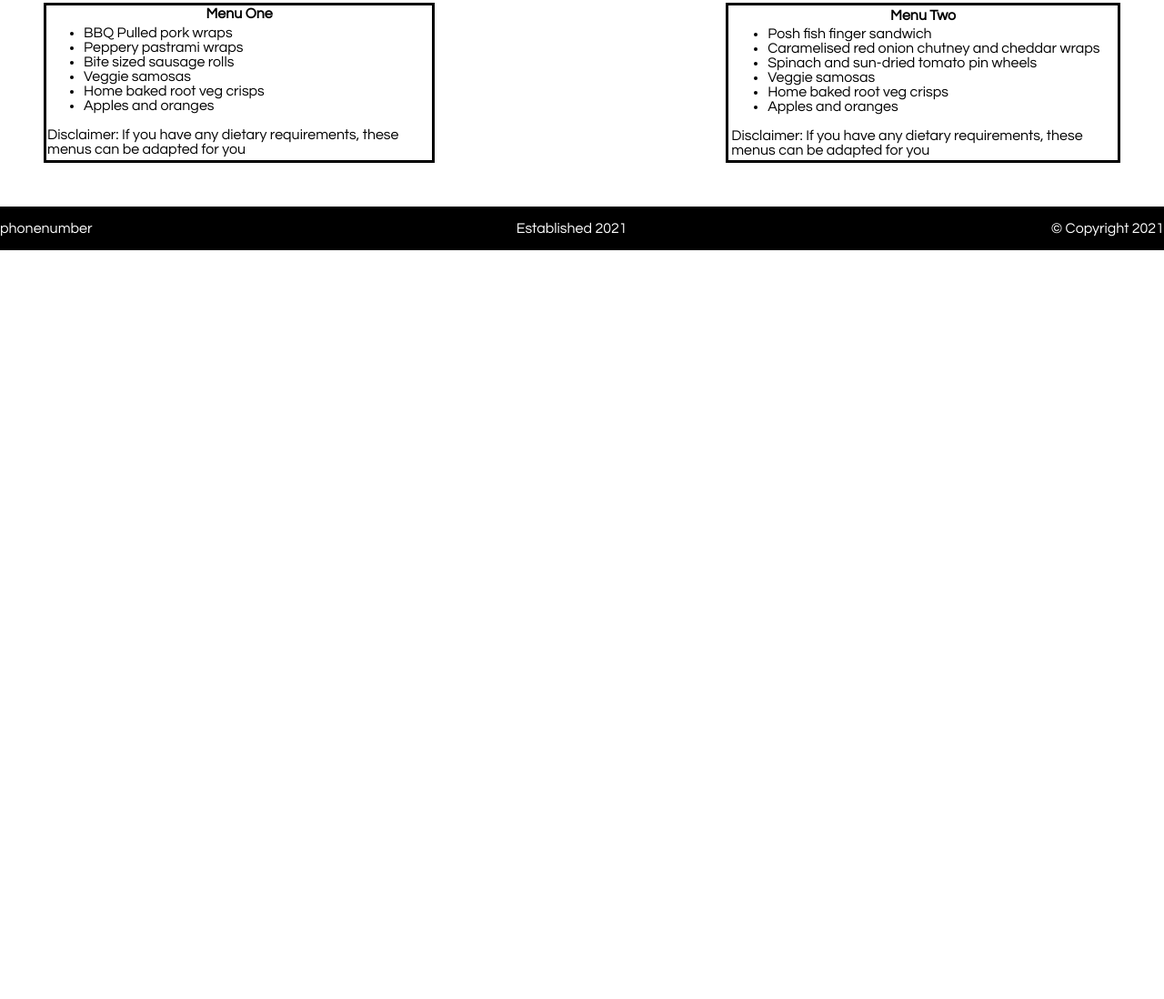
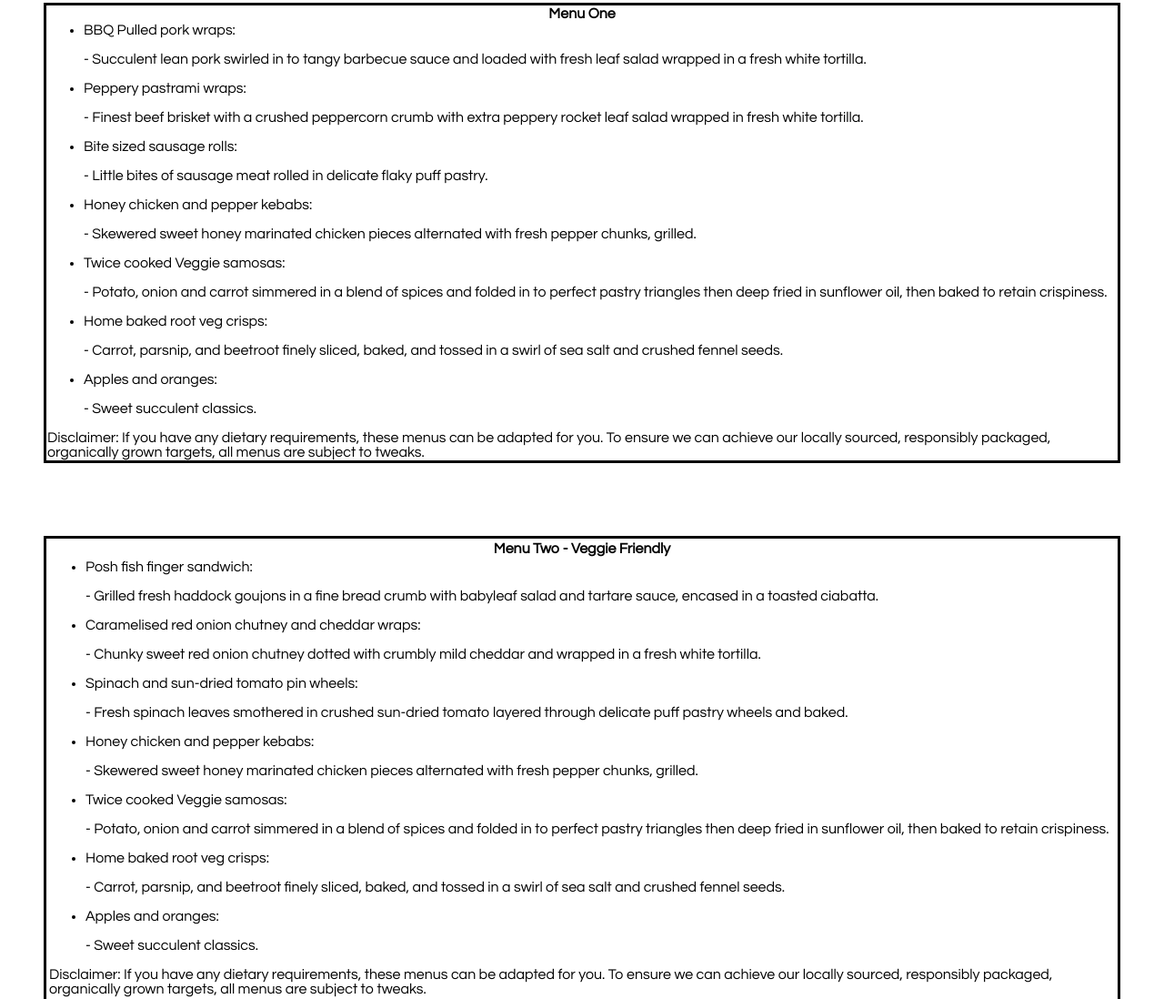
Before and after one commit to Bethashcroft/picnichamper, a plain HTML site: page menu.html in a window 1280 px wide. Shown: the part 427-1525 px from the top of the page at 91% size. Before the commit the page ends 800 px from the top, so only its background shows below. Drawn offline with Linux system fonts and the light colour scheme.

Commit message:
Menu changes

```diff
--- a/menu.html
+++ b/menu.html
@@ -39,37 +39,98 @@
           <tbody>
             <td>
               <ul>
-                <li>BBQ Pulled pork wraps</li>
-                <li>Peppery pastrami wraps</li>
-                <li>Bite sized sausage rolls</li>
-                <li>Veggie samosas</li>
-                <li>Home baked root veg crisps</li>
-                <li>Apples and oranges</li>
+                <li>BBQ Pulled pork wraps:</li>
+                <p>
+                  - Succulent lean pork swirled in to tangy barbecue sauce and
+                  loaded with fresh leaf salad wrapped in a fresh white
+                  tortilla.
+                </p>
+                <li>Peppery pastrami wraps:</li>
+                <p>
+                  - Finest beef brisket with a crushed peppercorn crumb with
+                  extra peppery rocket leaf salad wrapped in fresh white
+                  tortilla.
+                </p>
+                <li>Bite sized sausage rolls:</li>
+                <p>
+                  - Little bites of sausage meat rolled in delicate flaky puff
+                  pastry.
+                </p>
+                <li>Honey chicken and pepper kebabs:</li>
+                <p>
+                  - Skewered sweet honey marinated chicken pieces alternated
+                  with fresh pepper chunks, grilled.
+                </p>
+                <li>Twice cooked Veggie samosas:</li>
+                <p>
+                  - Potato, onion and carrot simmered in a blend of spices and
+                  folded in to perfect pastry triangles then deep fried in
+                  sunflower oil, then baked to retain crispiness.
+                </p>
+                <li>Home baked root veg crisps:</li>
+                <p>
+                  - Carrot, parsnip, and beetroot finely sliced, baked, and
+                  tossed in a swirl of sea salt and crushed fennel seeds.
+                </p>
+                <li>Apples and oranges:</li>
+                <p>- Sweet succulent classics.</p>
               </ul>
               <p id="disclaimer">
                 Disclaimer: If you have any dietary requirements, these menus
-                can be adapted for you
+                can be adapted for you. To ensure we can achieve our locally
+                sourced, responsibly packaged, organically grown targets, all
+                menus are subject to tweaks.
               </p>
             </td>
           </tbody>
         </table>
         <table id="menutwo">
           <tr>
-            <th id="menu2title">Menu Two</th>
+            <th id="menu2title">Menu Two - Veggie Friendly</th>
           </tr>
           <tbody>
             <td>
               <ul>
-                <li>Posh fish finger sandwich</li>
-                <li>Caramelised red onion chutney and cheddar wraps</li>
-                <li>Spinach and sun-dried tomato pin wheels</li>
-                <li>Veggie samosas</li>
-                <li>Home baked root veg crisps</li>
-                <li>Apples and oranges</li>
+                <li>Posh fish finger sandwich:</li>
+                <p>
+                  - Grilled fresh haddock goujons in a fine bread crumb with
+                  babyleaf salad and tartare sauce, encased in a toasted
+                  ciabatta.
+                </p>
+                <li>Caramelised red onion chutney and cheddar wraps:</li>
+                <p>
+                  - Chunky sweet red onion chutney dotted with crumbly mild
+                  cheddar and wrapped in a fresh white tortilla.
+                </p>
+                <li>Spinach and sun-dried tomato pin wheels:</li>
+                <p>
+                  - Fresh spinach leaves smothered in crushed sun-dried tomato
+                  layered through delicate puff pastry wheels and baked.
+                </p>
+                <li>Honey chicken and pepper kebabs:</li>
+                <p>
+                  - Skewered sweet honey marinated chicken pieces alternated
+                  with fresh pepper chunks, grilled.
+                </p>
+                <li>Twice cooked Veggie samosas:</li>
+                <p>
+                  - Potato, onion and carrot simmered in a blend of spices and
+                  folded in to perfect pastry triangles then deep fried in
+                  sunflower oil, then baked to retain crispiness.
+                </p>
+                <li>Home baked root veg crisps:</li>
+                <p>
+                  - Carrot, parsnip, and beetroot finely sliced, baked, and
+                  tossed in a swirl of sea salt and crushed fennel seeds.
+                </p>
+                <li>Apples and oranges:</li>
+                <p>- Sweet succulent classics.</p>
               </ul>
               <p id="disclaimer">
                 Disclaimer: If you have any dietary requirements, these menus
-                can be adapted for you
+                can be adapted for you. To ensure we can achieve our locally
+                sourced, responsibly packaged, organically grown targets, all
+                menus are subject to tweaks.
               </p>
             </td>
           </tbody>
--- a/picnic.css
+++ b/picnic.css
@@ -82,11 +82,11 @@ a {
 
 #menus {
   display: flex;
-  justify-content: space-between;
+  flex-direction: column;
   padding-top: 3em;
   padding-left: 3em;
   padding-right: 3em;
-  gap: 20em;
+  gap: 5em;
 }
 
 #menu1title {
```
